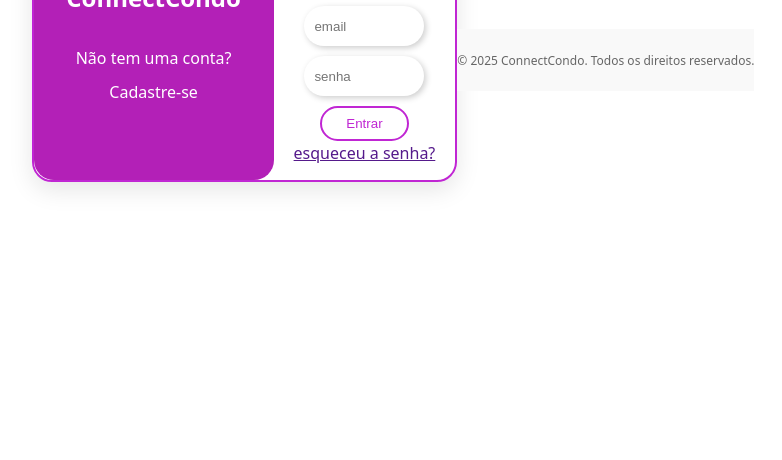
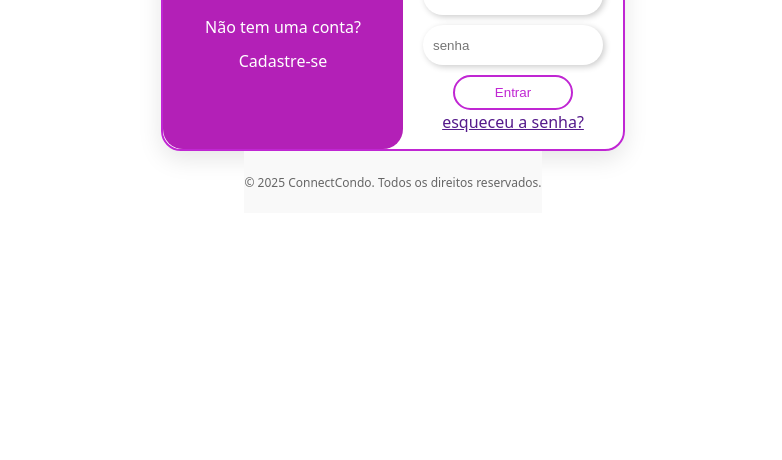
Before and after one commit to Lucas-Alexandre131/connectcond, a website: page pages/login.html in a window 1280 px wide. Shown: the part 340-800 px from the top of the page, without its empty margins (247-1029 px from the left). Drawn offline with nearby package versions, Linux system fonts and the light colour scheme.

Commit message:
aumento do container e inputs

```diff
--- a/css/login/login.css
+++ b/css/login/login.css
@@ -1,5 +1,6 @@
 body {
   display: flex;
+  flex-direction: column;
   justify-content: center;
   align-items: center;
   min-height: 100vh;
@@ -14,7 +15,7 @@
   flex-direction: row;
   border-radius: 20px;
   overflow: hidden;
-  width: auto;
+  width: 460px;
   text-align: center;
   height: 240px;
   box-shadow: 0 8px 24px rgba(0, 0, 0, 0.1);
@@ -68,11 +69,12 @@
   border-radius: 20px;
   box-shadow: 2px 2px 6px rgba(0, 0, 0, 0.2);
   height: 20px;
-  width: 100px;
+  width: 160px;
 }
 
 .right-panel-login .button-login {
   background: white;
+  width: 120px;
   border: 2px solid #c026d3;
   color: #c026d3;
   border-radius: 25px;
```
